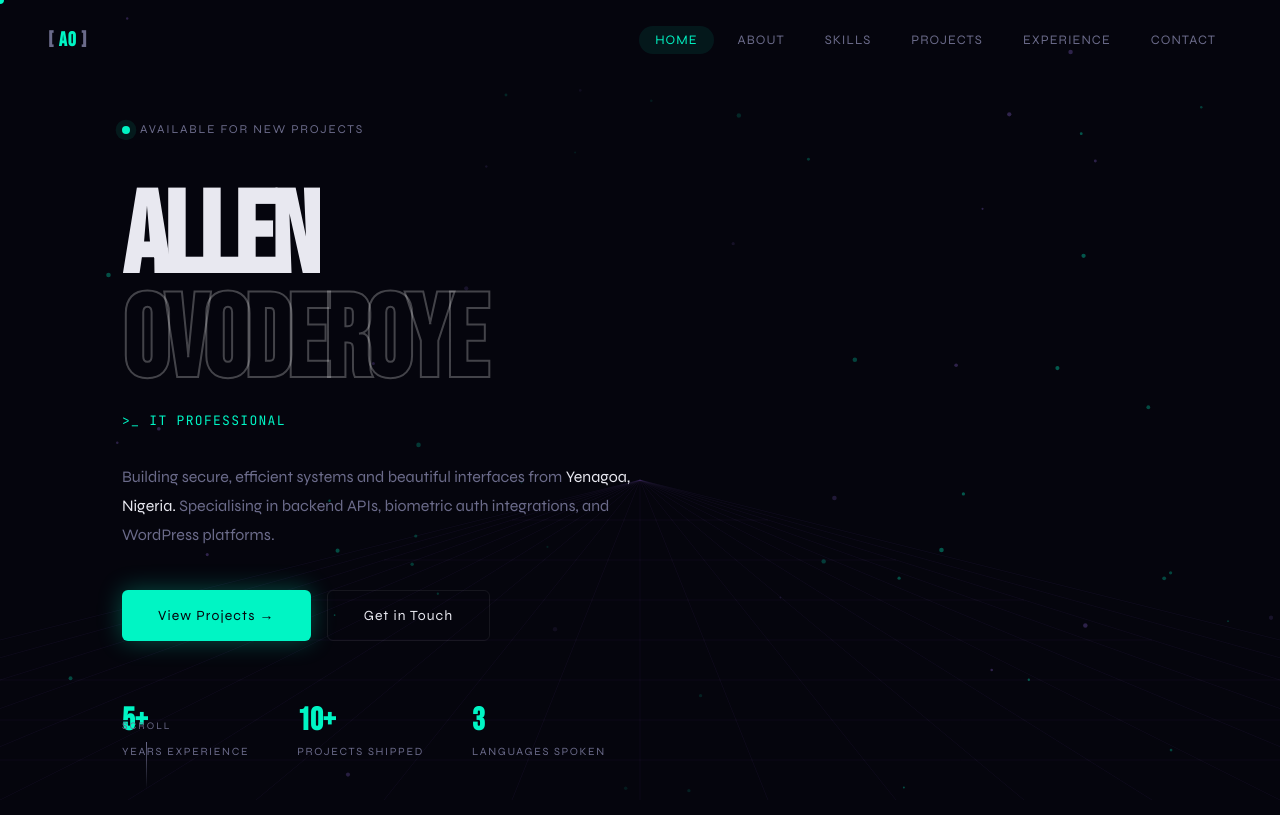
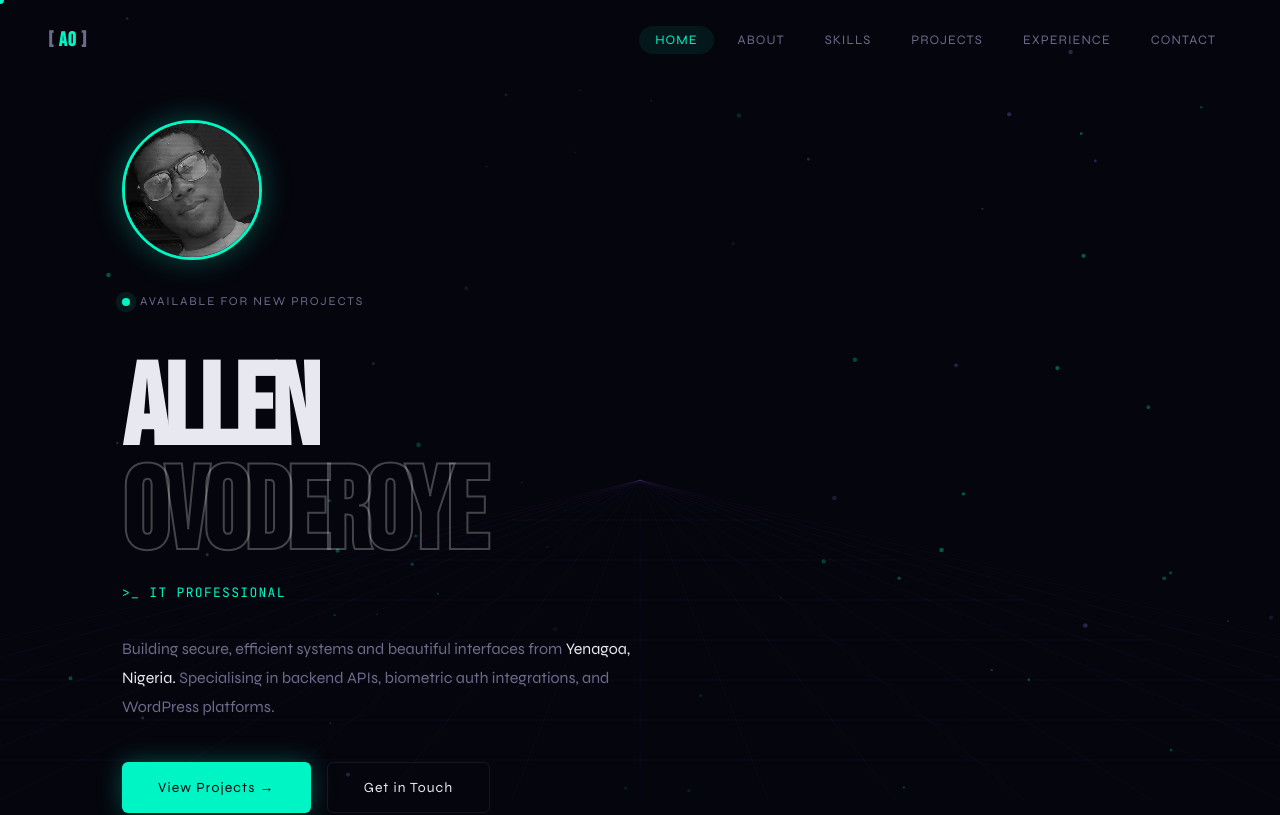
Before and after one commit to allenovozy/my_portfolio, a React (Create React App) app: page / in a window 1280 px wide. Shown: the top 815 px of the page. Built offline with nearby package versions, Linux system fonts and the light colour scheme.

Commit message:
Updated portfolio UI and fixed bugs

```diff
--- a/src/App.css
+++ b/src/App.css
@@ -277,6 +277,21 @@ main {
   transform-style: preserve-3d;
   transform: perspective(1200px) rotateX(var(--rx, 0deg)) rotateY(var(--ry, 0deg));
   transition: transform 0.1s ease-out;
+}
+.hero__avatar {
+  width: 140px;
+  height: 140px;
+  border-radius: 50%;
+  overflow: hidden;
+  margin-bottom: 32px;
+  border: 3px solid var(--accent);
+  box-shadow: 0 0 30px rgba(0, 245, 196, 0.3);
+  animation: fadeUp 0.8s ease both;
+}
+.hero__avatar img {
+  width: 100%;
+  height: 100%;
+  object-fit: cover;
 }
 .hero__tag {
   display: inline-flex;
--- a/src/App.js
+++ b/src/App.js
@@ -207,6 +207,9 @@ function Hero() {
     <section id="home" style={{ position: 'relative', zIndex: 1 }}>
       <main>
         <div className="hero" ref={heroRef}>
+          <div className="hero__avatar">
+            <img src="/allen.jpg" alt="Allen Ovoderoye" />
+          </div>
           <div className="hero__tag">
             <span className="dot" />
             <span>Available for new projects</span>
@@ -567,18 +570,19 @@ function Contact() {
             </p>
 
             <div className="contact__actions">
-              <a href="mailto:allenovo@example.com" className="btn btn--primary btn--large">
+              <a href="mailto:allenovoderoye009@gmail.com" className="btn btn--primary btn--large">
                 Send Email →
               </a>
-              <a href="https://linkedin.com/in/allenovo" target="_blank" rel="noreferrer" className="btn btn--ghost btn--large">
+              <a href="https://linkedin.com/in/ovoderoye-allen" target="_blank" rel="noreferrer" className="btn btn--ghost btn--large">
                 LinkedIn
               </a>
-              <a href="https://github.com/allenovo" target="_blank" rel="noreferrer" className="btn btn--ghost btn--large">
+              <a href="https://github.com/allenovozy" target="_blank" rel="noreferrer" className="btn btn--ghost btn--large">
                 GitHub
               </a>
             </div>
 
             <p className="contact__location">
+                  09068155804
               📍 Yenagoa, Bayelsa State, Nigeria
             </p>
           </div>
```
Also changed, not shown: public/allen.jpg (added).
